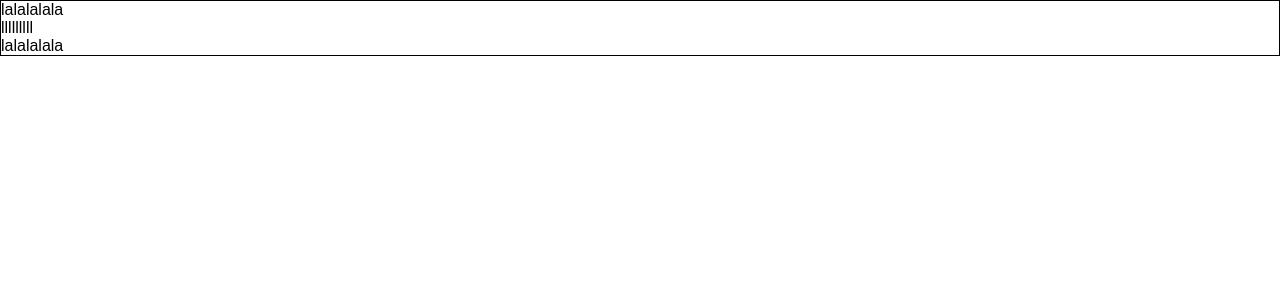
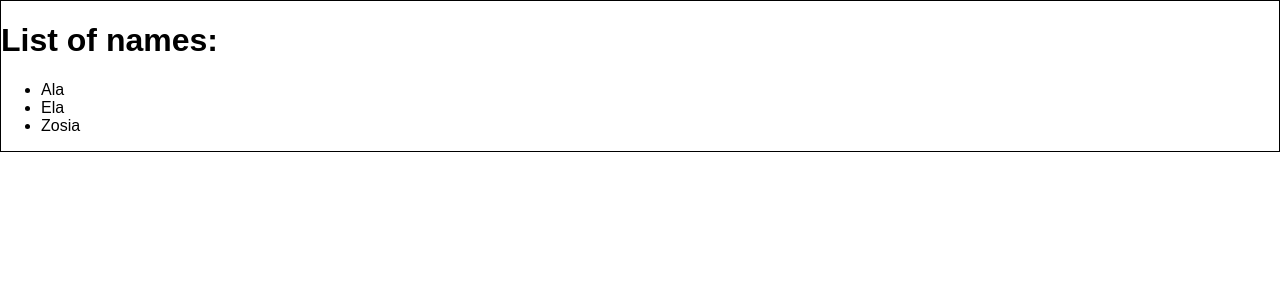
Before and after one commit to agataokolska/React-aplikacja-testowa, a React (Create React App) app: page / in a window 1280 px wide. Shown: the top 300 px of the page. Built offline with nearby package versions, Linux system fonts and the light colour scheme.

Commit message:
passing props - border with names

```diff
--- a/src/App.js
+++ b/src/App.js
@@ -5,11 +5,16 @@ import DisplayName from './DisplayName'
 import DisplayArray from './DisplayArray'
 import Border from './Border'
 
-
-
+const namesArray = ['Ala', 'Ela','Zosia']
 const App = () => (
      <div>
-       <Border/>
+       <Border>
+       <h1>List of names:</h1>
+       <DisplayArray
+       listOfNames={namesArray}
+       />
+
+       </Border>
       </div>
     )
 
--- a/src/Border.js
+++ b/src/Border.js
@@ -5,9 +5,7 @@ const styles = {border: '1px solid black'}
 
 const Border = (props) => (
     <div style = {styles}>
-    lalalalala <br/>
-    lllllllll <br/>
-    lalalalala
+        {props.children}
     </div>
 )
 
--- a/src/DisplayArray.js
+++ b/src/DisplayArray.js
@@ -3,7 +3,7 @@ import React from 'react'
 
 const DisplayArray = (props) => (
     <div>
-        {props.listOfNames[0]}{props.listOfNames[1]}{props.listOfNames[2]}
+        {/* {props.listOfNames[0]}{props.listOfNames[1]}{props.listOfNames[2]} */}
         <ul>
             {
                 props.listOfNames.map((name, index) => <li key={index}> {name}</li>)
```
